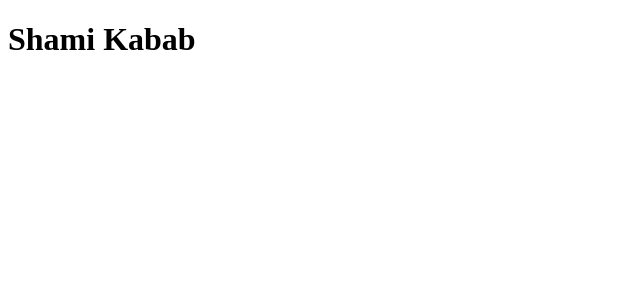
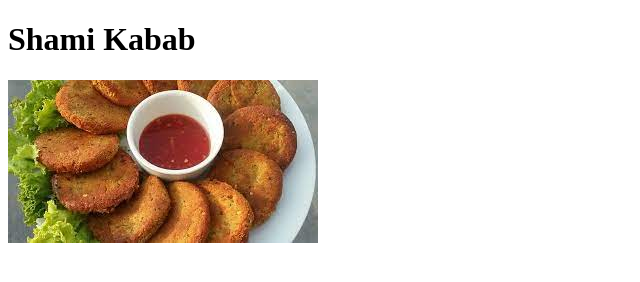
Before and after one commit to kfaf452/odin-recepies, a plain HTML site: page recipes/kabab.html in a window 1280 px wide. Shown: the whole page, without its empty margins (0-640 px from the left). Drawn offline with Linux system fonts and the light colour scheme.

Commit message:
Edited kabab.html

```diff
--- a/recipes/kabab.html
+++ b/recipes/kabab.html
@@ -6,5 +6,6 @@
     </head>
     <body>
         <h1>Shami Kabab</h1>
+        <img src="./images/kabab.jpeg">
     </body>
 </html>
```
Also changed, not shown: recipes/images/kabab.jpeg (added).
